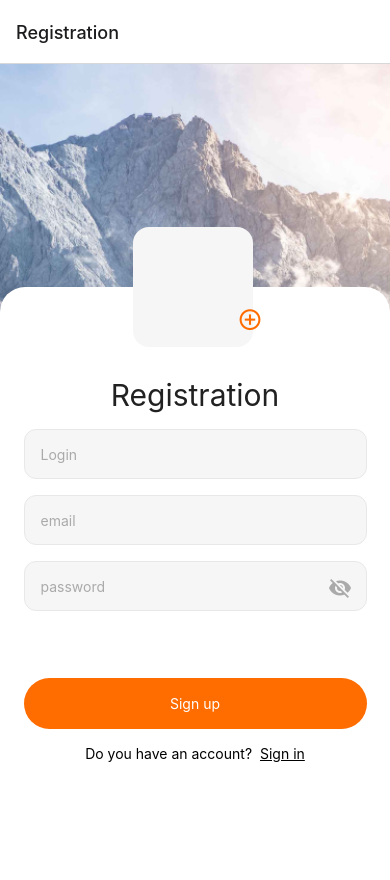
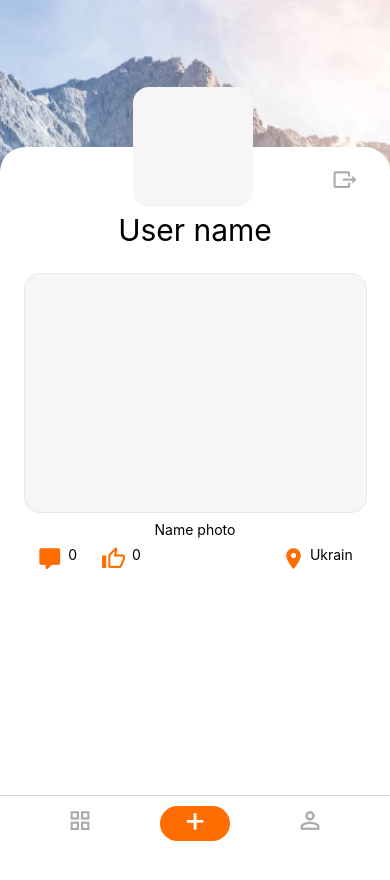
Before and after one commit to KaterynaValuiska/goit-react-native, a React Native app in the folder MyProject/: screen /Profil in a window 390 px wide. Shown: the top 880 px of the page. After the commit the page ends 844 px from the top, so only its background shows below. Built offline with nearby package versions, Linux system fonts and the light colour scheme.

Commit message:
fix tab nav

```diff
--- a/MyProject/App.js
+++ b/MyProject/App.js
@@ -1,22 +1,12 @@
 import React from "react";
 import "react-native-gesture-handler";
 import { NavigationContainer } from "@react-navigation/native";
-import { createStackNavigator } from "@react-navigation/stack";
-import RegistrationScreen from "./Screens/RegistrationScreen";
-import LoginScreen from "./Screens/LoginScreen";
-import PostsScreen from "./Screens/PostsScreen";
-import CreatePostsScreen from "./Screens/CreatePostsScreen";
+import Navigator from "./Components/Navigator";
 
-const MainStack = createStackNavigator();
 export default function App() {
   return (
     <NavigationContainer>
-      <MainStack.Navigator>
-        <MainStack.Screen name="Registration" component={RegistrationScreen} />
-        <MainStack.Screen name="Create" component={CreatePostsScreen} />
-        <MainStack.Screen name="Login" component={LoginScreen} />
-        <MainStack.Screen name="Home" component={PostsScreen} />
-      </MainStack.Navigator>
+      <Navigator />
     </NavigationContainer>
   );
 }
--- /dev/null
+++ b/MyProject/Components/Navigator.jsx
@@ -0,0 +1,100 @@
+import React from "react";
+import "react-native-gesture-handler";
+import { Text, StyleSheet, Pressable } from "react-native";
+import { createStackNavigator } from "@react-navigation/stack";
+import { createBottomTabNavigator } from "@react-navigation/bottom-tabs";
+import { MaterialCommunityIcons } from "@expo/vector-icons";
+import RegistrationScreen from "../Screens/RegistrationScreen";
+import LoginScreen from "../Screens/LoginScreen";
+import PostsScreen from "../Screens/PostsScreen";
+import CreatePostsScreen from "../Screens/CreatePostsScreen";
+import ProfileScreen from "../Screens/ProfileScreen";
+
+const MainStack = createStackNavigator();
+const Tab = createBottomTabNavigator();
+
+export default function Navigator() {
+  return (
+    <MainStack.Navigator
+      screenOptions={{
+        headerShown: false,
+      }}
+      initialRouteName="App"
+    >
+      <MainStack.Screen name={"Tab"} component={TabNav} />
+      <MainStack.Screen name="Registration" component={RegistrationScreen} />
+      <MainStack.Screen name="Login" component={LoginScreen} />
+      <MainStack.Screen name="Home" component={PostsScreen} />
+    </MainStack.Navigator>
+  );
+}
+
+const TabNav = () => {
+  return (
+    <Tab.Navigator
+      screenOptions={({ route }) => ({
+        tabBarStyle: {
+          display: route.name === "Create" ? "none" : "flex",
+        },
+        headerShown: false,
+        tabBarShowLabel: false,
+      })}
+    >
+      <Tab.Screen
+        name="Home"
+        component={PostsScreen}
+        options={{
+          tabBarIcon: () => (
+            <MaterialCommunityIcons
+              name={"view-grid-outline"}
+              size={25}
+              color="#aaa"
+            />
+          ),
+        }}
+      />
+      <Tab.Screen
+        name="Create"
+        component={CreatePostsScreen}
+        options={{
+          tabBarButton: () => (
+            <Pressable style={styles.button}>
+              <Text style={styles.text}>+</Text>
+            </Pressable>
+          ),
+        }}
+      />
+      <Tab.Screen
+        name="Profil"
+        component={ProfileScreen}
+        options={{
+          tabBarIcon: () => (
+            <MaterialCommunityIcons
+              name={"account-outline"}
+              size={28}
+              color="#aaa"
+            />
+          ),
+        }}
+      />
+    </Tab.Navigator>
+  );
+};
+
+const styles = StyleSheet.create({
+  button: {
+    backgroundColor: "#FF6C00",
+    borderRadius: 100,
+    elevation: 3,
+    width: 70,
+    height: 35,
+    alignItems: "center",
+    justifyContent: "center",
+    marginTop: 10,
+  },
+  text: {
+    color: "white",
+    fontSize: 35,
+    top: -6,
+  },
+});
--- a/MyProject/Screens/CreatePostsScreen.jsx
+++ b/MyProject/Screens/CreatePostsScreen.jsx
@@ -7,13 +7,19 @@ import {
   TextInput,
   TouchableWithoutFeedback,
   Keyboard,
+  TouchableOpacity,
 } from "react-native";
 import { MaterialCommunityIcons } from "@expo/vector-icons";
+import { useNavigation } from "@react-navigation/native";
 function CreatePostsScreen() {
+  const navigation = useNavigation();
   return (
     <TouchableWithoutFeedback onPress={Keyboard.dismiss}>
       <SafeAreaView style={styles.continer}>
         <View style={styles.continerHeader}>
+          <TouchableOpacity onPress={() => navigation.goBack()}>
+            <MaterialCommunityIcons name={"keyboard-backspace"} size={25} />
+          </TouchableOpacity>
           <Text style={styles.title}>Create a publication</Text>
         </View>
         <View style={styles.continerContent}>
@@ -74,16 +80,16 @@ const styles = StyleSheet.create({
   },
   title: {
     fontSize: 22,
-    paddingTop: 10,
   },
   continerHeader: {
     flex: 1,
     flexDirection: "row",
-    gap: 90,
+    gap: 55,
     borderBottomColor: "#E8E8E8",
     borderBottomWidth: 1,
     alignItems: "center",
-    justifyContent: "center",
+    marginTop: 30,
+    marginLeft: 16,
   },
   continerContent: {
     flex: 15,
--- a/MyProject/Screens/PostsScreen.jsx
+++ b/MyProject/Screens/PostsScreen.jsx
@@ -1,49 +1,39 @@
-import { SafeAreaView, StyleSheet, Text, View, Pressable } from "react-native";
-import { useNavigation, useRoute } from "@react-navigation/native";
+import {
+  SafeAreaView,
+  StyleSheet,
+  Text,
+  View,
+  TouchableOpacity,
+} from "react-native";
+// import { useRoute } from "@react-navigation/native";
 import { MaterialCommunityIcons } from "@expo/vector-icons";
+import { useNavigation } from "@react-navigation/native";
 
 function PostsScreen() {
+  // const {
+  //   params: { name, email },
+  // } = useRoute();
   const navigation = useNavigation();
-  const {
-    params: { name, email },
-  } = useRoute();
-
   return (
     <SafeAreaView style={styles.continer}>
       <View style={styles.continerHeader}>
         <Text style={styles.title}>Publications</Text>
+        <TouchableOpacity onPress={() => navigation.navigate("Registration")}>
           <MaterialCommunityIcons
             name={"export"}
             size={25}
             color="#aaa"
             style={styles.iconHeader}
           />
+        </TouchableOpacity>
       </View>
       <View style={styles.continerContent}>
         <View style={styles.userPhoto}></View>
         <Text style={styles.userData}>
-          {name}
+          User
           {"\n"}
-          {email}
+          example@mail
         </Text>
-      </View>
-      <View style={styles.continerFooter}>
-        <MaterialCommunityIcons
-          name={"view-grid-outline"}
-          size={25}
-          color="#aaa"
-        />
-        <Pressable
-          style={styles.button}
-          onPress={() => navigation.navigate("Create")}
-        >
-          <Text style={styles.text}>+</Text>
-        </Pressable>
-        <MaterialCommunityIcons
-          name={"account-outline"}
-          size={30}
-          color="#aaa"
-        />
       </View>
     </SafeAreaView>
   );
@@ -64,34 +54,13 @@ const styles = StyleSheet.create({
     gap: 90,
     borderBottomColor: "#E8E8E8",
     borderBottomWidth: 1,
+    alignItems: "center",
+    paddingTop: 12,
   },
   continerContent: {
     flex: 10,
     flexDirection: "row",
     gap: 8,
-  },
-  continerFooter: {
-    flex: 1,
-    flexDirection: "row",
-    borderTopColor: "#E8E8E8",
-    borderTopWidth: 1,
-    alignItems: "center",
-    justifyContent: "center",
-    gap: 31,
-  },
-  button: {
-    backgroundColor: "#FF6C00",
-    borderRadius: 100,
-    elevation: 3,
-    width: 70,
-    height: 40,
-    alignItems: "center",
-    justifyContent: "center",
-  },
-  text: {
-    color: "white",
-    fontSize: 35,
-    top: -4,
   },
   userPhoto: {
     width: 60,
--- /dev/null
+++ b/MyProject/Screens/ProfileScreen.jsx
@@ -0,0 +1,138 @@
+import {
+  SafeAreaView,
+  Text,
+  View,
+  StyleSheet,
+  ImageBackground,
+  TouchableOpacity,
+} from "react-native";
+import image from "../Images/PhotoBG.png";
+import { MaterialCommunityIcons } from "@expo/vector-icons";
+import { useNavigation } from "@react-navigation/native";
+
+function ProfileScreen() {
+  const navigation = useNavigation();
+  return (
+    <SafeAreaView style={styles.containerMain}>
+      <ImageBackground
+        source={image}
+        resizeMode="cover"
+        style={{ width: "100%", height: "100%" }}
+      >
+        <View style={styles.container}>
+          <View style={styles.photoBlok}></View>
+          <TouchableOpacity onPress={() => navigation.navigate("Registration")}>
+            <MaterialCommunityIcons
+              name={"export"}
+              size={25}
+              color="#aaa"
+              style={styles.iconHeader}
+            />
+          </TouchableOpacity>
+          <Text style={styles.title}>User name</Text>
+          <View style={styles.continerPhoto}></View>
+          <Text style={styles.namePhoto}>Name photo</Text>
+          <View style={styles.continerCommentMain}>
+            <View style={styles.continerComment}>
+              <View style={styles.comment}>
+                <MaterialCommunityIcons
+                  name={"comment"}
+                  size={25}
+                  color="#FF6C00"
+                />
+                <Text>0</Text>
+              </View>
+              <View style={styles.comment}>
+                <MaterialCommunityIcons
+                  name={"thumb-up-outline"}
+                  size={25}
+                  color="#FF6C00"
+                />
+                <Text>0</Text>
+              </View>
+            </View>
+            <View style={styles.mapMarkerName}>
+              <MaterialCommunityIcons
+                name={"map-marker"}
+                size={25}
+                color="#FF6C00"
+              />
+              <Text>Ukrain</Text>
+            </View>
+          </View>
+        </View>
+      </ImageBackground>
+    </SafeAreaView>
+  );
+}
+
+const styles = StyleSheet.create({
+  containerMain: {
+    flex: 1,
+    alignItems: "center",
+    justifyContent: "center",
+  },
+  container: {
+    flex: 1,
+    top: 147,
+    width: "100%",
+    height: 549,
+    paddingTop: 40,
+    backgroundColor: "white",
+    borderTopStartRadius: 25,
+    borderTopEndRadius: 25,
+    alignItems: "center",
+    marginLeft: "auto",
+    marginRight: "auto",
+  },
+  photoBlok: {
+    width: 120,
+    height: 120,
+    backgroundColor: "#F6F6F6",
+    position: "absolute",
+    top: -60,
+    left: "34%",
+    borderRadius: 16,
+  },
+
+  title: {
+    fontSize: 30,
+  },
+  iconHeader: {
+    left: 150,
+    top: -20,
+  },
+
+  continerPhoto: {
+    width: 343,
+    height: 240,
+    backgroundColor: "#F6F6F6",
+    borderRadius: 16,
+    borderWidth: 1,
+    borderColor: "#E8E8E8",
+    alignItems: "center",
+    justifyContent: "center",
+    marginTop: 25,
+  },
+  namePhoto: {
+    marginTop: 8,
+    marginBottom: 8,
+  },
+  continerCommentMain: {
+    flexDirection: "row",
+    gap: 140,
+  },
+  continerComment: {
+    flexDirection: "row",
+    gap: 24,
+  },
+  comment: {
+    flexDirection: "row",
+    gap: 6,
+  },
+  mapMarkerName: {
+    flexDirection: "row",
+    gap: 4,
+  },
+});
+export default ProfileScreen;
```
Lines whose indentation alone changed are shown as unchanged.
